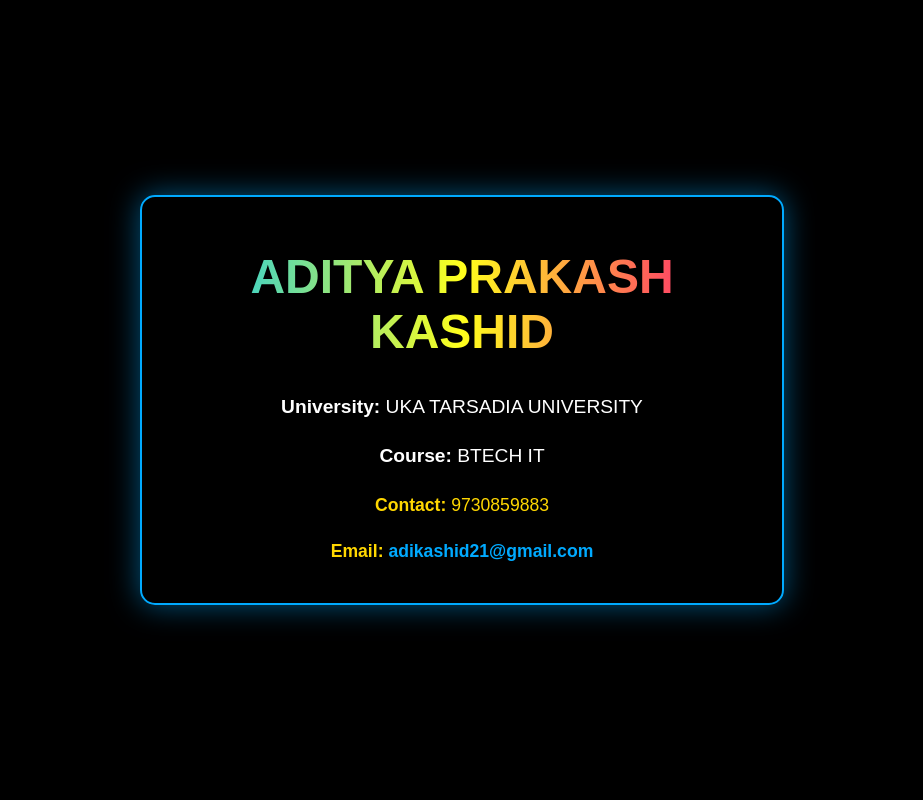
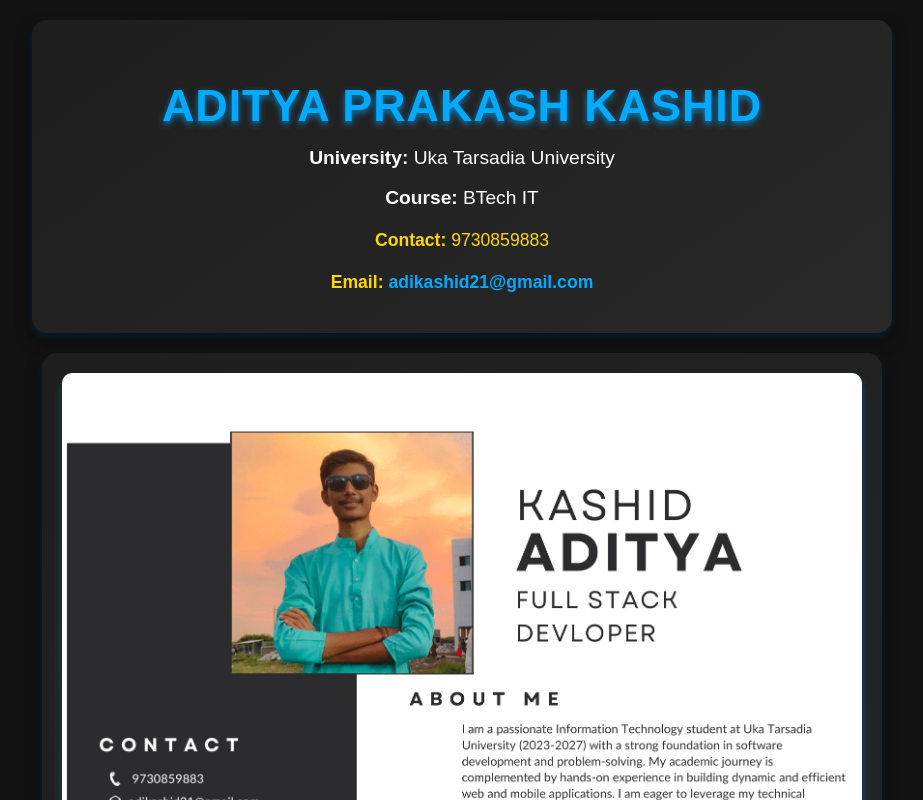
Before and after one commit to adityakashid21/portfolio, a website: page about.html in a window 1280 px wide. Shown: the top 800 px of the page, without its empty margins (178-1101 px from the left). Drawn offline with Linux system fonts and the light colour scheme.

Commit message:
about.html

```diff
--- a/about.html
+++ b/about.html
@@ -7,46 +7,53 @@
     <title>About Me - Aditya Prakash Kashid</title>
     <style>
         body {
-            background: black;
+            background: #121212;
+            /* Dark black background */
             color: #fff;
+            /* White text for readability */
             font-family: 'Poppins', sans-serif;
             margin: 0;
             padding: 0;
             display: flex;
-            justify-content: center;
+            flex-direction: column;
             align-items: center;
-            height: 100vh;
+            justify-content: flex-start;
+            min-height: 100vh;
         }
 
         .container {
             text-align: center;
-            padding: 20px;
-            border: 2px solid #00aaff;
+            background: linear-gradient(145deg, #1e1e1e, #292929);
+            /* Subtle gradient for modern feel */
+            padding: 30px;
             border-radius: 15px;
-            box-shadow: 0 0 30px rgba(0, 170, 255, 0.5);
-            max-width: 600px;
+            box-shadow: 0 8px 15px rgba(0, 0, 0, 0.5), 0 4px 6px rgba(0, 170, 255, 0.2);
+            margin-top: 20px;
+            width: 90%;
+            max-width: 800px;
         }
 
         h1 {
-            font-size: 3rem;
-            background: linear-gradient(90deg, #00c3ff, #ffff1c, #ff0080);
-            -webkit-background-clip: text;
-            -webkit-text-fill-color: transparent;
-            animation: gradient-text 3s infinite;
-        }
-
-        @keyframes gradient-text {
-            0% {
-                background-position: 0%;
-            }
-            100% {
-                background-position: 100%;
-            }
+            font-size: 2.8rem;
+            color: #00aaff;
+            /* Bright blue heading */
+            margin-bottom: 10px;
+            letter-spacing: 1px;
+            text-transform: uppercase;
+            text-shadow: 0px 3px 6px rgba(0, 170, 255, 0.7);
         }
 
         p {
             font-size: 1.2rem;
-            line-height: 1.6;
+            line-height: 1.8;
+            margin: 5px 0;
+        }
+
+        .contact {
+            font-size: 1.1rem;
+            color: #ffd700;
+            /* Golden text for emphasis */
+            margin-top: 10px;
         }
 
         a {
@@ -59,21 +66,43 @@
             text-shadow: 0 0 10px #00aaff;
         }
 
-        .contact {
-            margin-top: 15px;
-            font-size: 1.1rem;
-            color: #ffd700;
+        .cv-container {
+            margin-top: 20px;
+            padding: 20px;
+            background: linear-gradient(145deg, #1e1e1e, #292929);
+            border-radius: 15px;
+            box-shadow: 0 8px 15px rgba(0, 0, 0, 0.5), 0 4px 6px rgba(0, 170, 255, 0.2);
+            width: 90%;
+            max-width: 800px;
+            text-align: center;
+        }
+
+        .cv-container img {
+            max-width: 100%;
+            border-radius: 10px;
+            transition: transform 0.3s ease, box-shadow 0.3s ease;
+            box-shadow: 0px 6px 10px rgba(0, 170, 255, 0.3);
+        }
+
+        .cv-container img:hover {
+            transform: scale(1.05);
+            /* Zoom-in effect */
+            box-shadow: 0px 12px 20px rgba(0, 170, 255, 0.5);
         }
     </style>
 </head>
 
 <body>
     <div class="container">
-        <h1>ADITYA PRAKASH KASHID</h1>
-        <p><strong>University:</strong> UKA TARSADIA UNIVERSITY</p>
-        <p><strong>Course:</strong> BTECH IT</p>
+        <h1>Aditya Prakash Kashid</h1>
+        <p><strong>University:</strong> Uka Tarsadia University</p>
+        <p><strong>Course:</strong> BTech IT</p>
         <p class="contact"><strong>Contact:</strong> 9730859883</p>
         <p class="contact"><strong>Email:</strong> <a href="mailto:adikashid21@gmail.com">adikashid21@gmail.com</a></p>
+    </div>
+
+    <div class="cv-container">
+        <img src="/assets/images/aditya cv-1.png" alt="Aditya Prakash Kashid CV">
     </div>
 </body>
 
```
